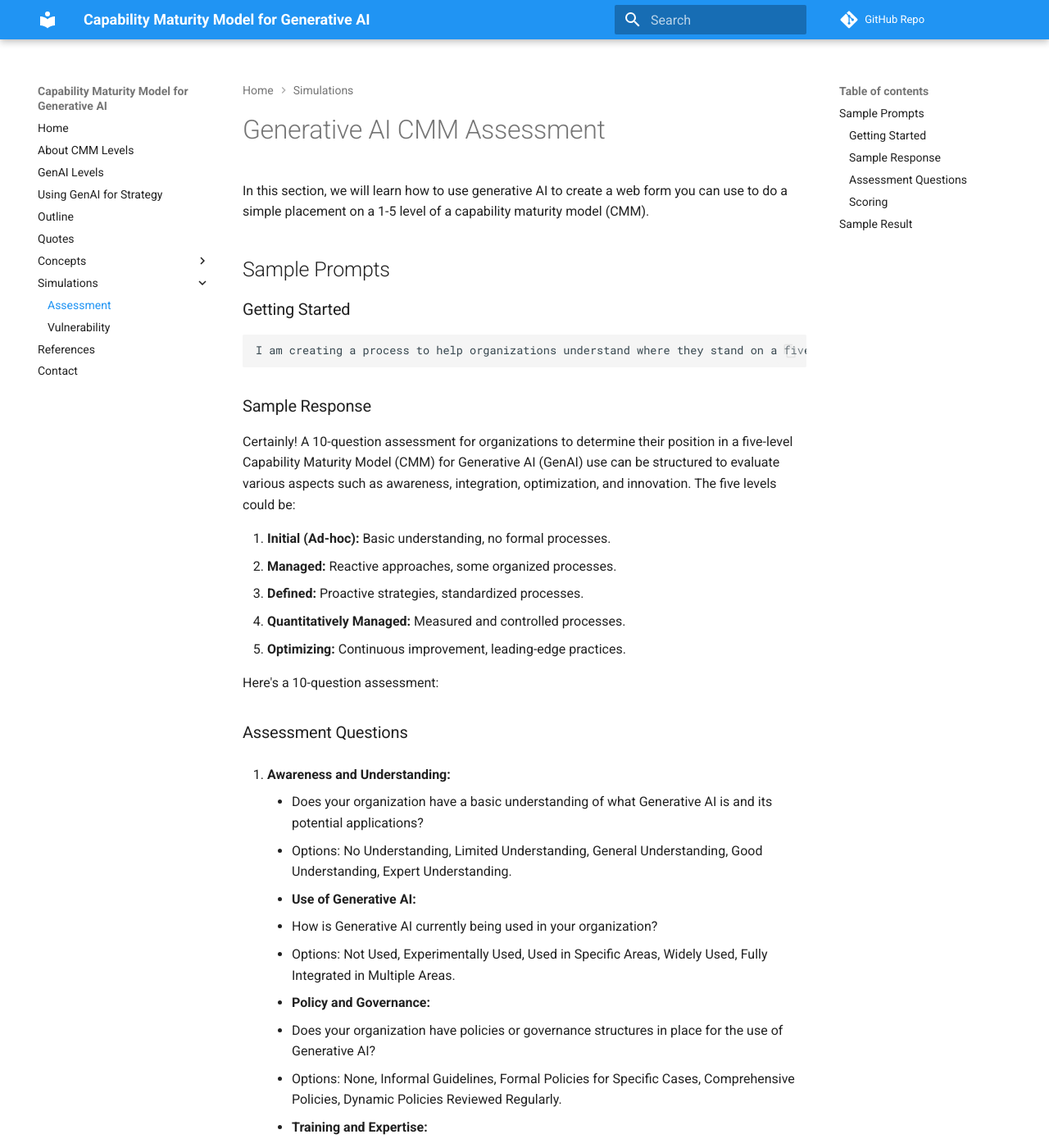
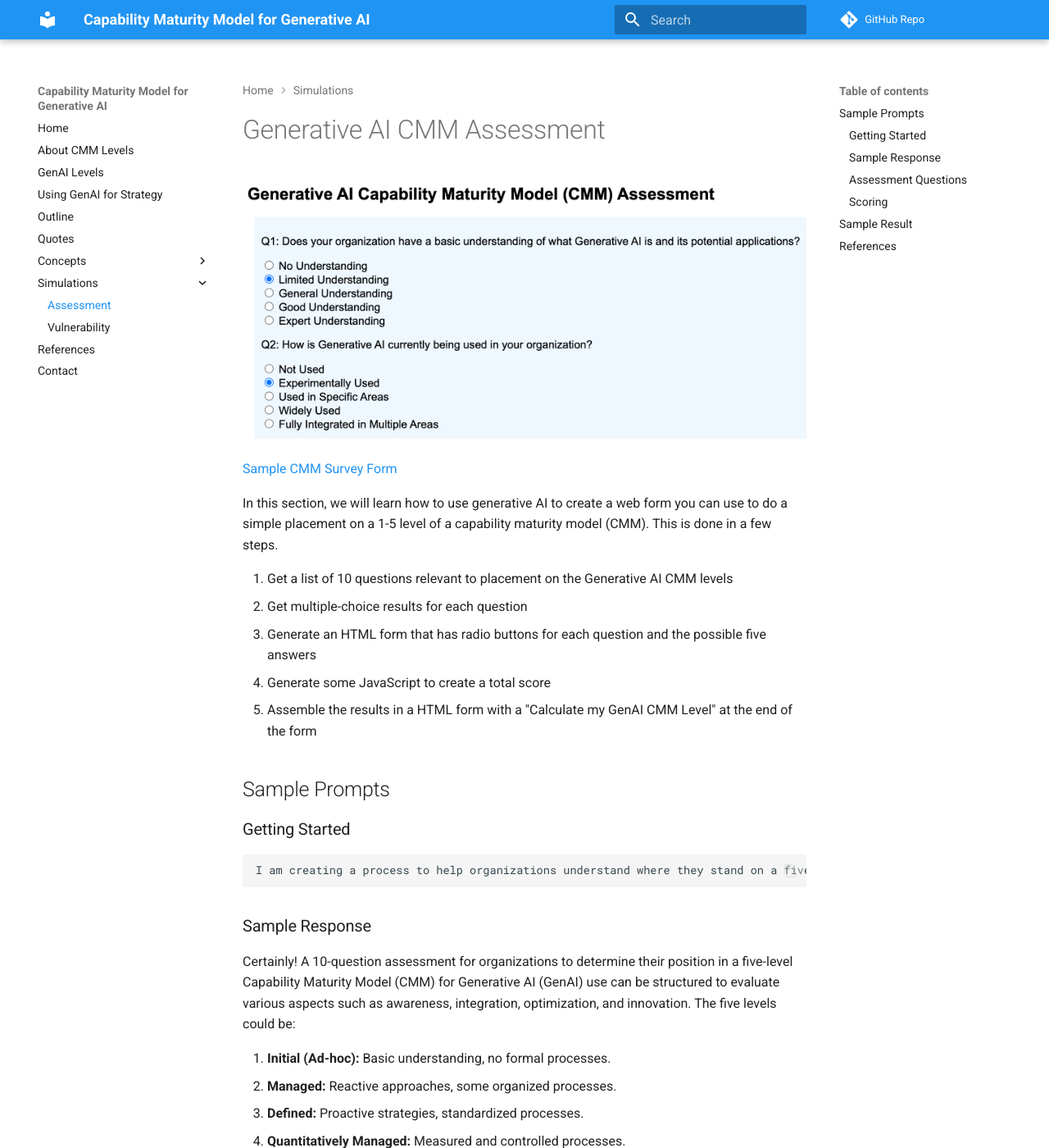
Before and after one commit to dmccreary/cmm-for-genai, an MkDocs documentation site: the page built from docs/sims/assessment/index.md, in a window 1280 px wide and 1400 px high. Shown: the whole window at 82% size. Built offline with MkDocs 1.6.1 and Material for MkDocs 9.7.7, drawn with Linux system fonts in a browser that asks for light colours; comment, search, counter and statistics services are not loaded; some of the changed text lies outside the part shown.

Commit message:
updating content

```diff
--- a/docs/sims/assessment/index.md
+++ b/docs/sims/assessment/index.md
@@ -1,6 +1,18 @@
 # Generative AI CMM Assessment
 
-In this section, we will learn how to use generative AI to create a web form you can use to do a simple placement on a 1-5 level of a capability maturity model (CMM).
+![Assessment Form Screen Image](assessment.png)
+
+
+[Sample CMM Survey Form](form-radio.html)
+
+In this section, we will learn how to use generative AI to create a web form you can use to do a simple placement on a 1-5 level of a capability maturity model (CMM).  This
+is done in a few steps.
+
+1. Get a list of 10 questions relevant to placement on the Generative AI CMM levels
+2. Get multiple-choice results for each question
+3. Generate an HTML form that has radio buttons for each question and the possible five answers
+4. Generate some JavaScript to create a total score
+5. Assemble the results in a HTML form with a "Calculate my GenAI CMM Level" at the end of the form
 
 ## Sample Prompts
 
@@ -87,6 +99,10 @@ the form.
 
 ## Sample Result
 
-[Single Radio](form-radio.html)
+[Sample Single Radio](form-radio.html)
 
-[Survey](genai-cmm-survey.html)
+[Survey Version 1](genai-cmm-survey.html)
+
+## References
+
+[Sample ChatGPT Dialog](https://chat.openai.com/share/395c8222-9e97-4a01-b5f4-91f461aa6b3f)
```
Also changed, not shown: docs/sims/assessment/assessment.png (added).
